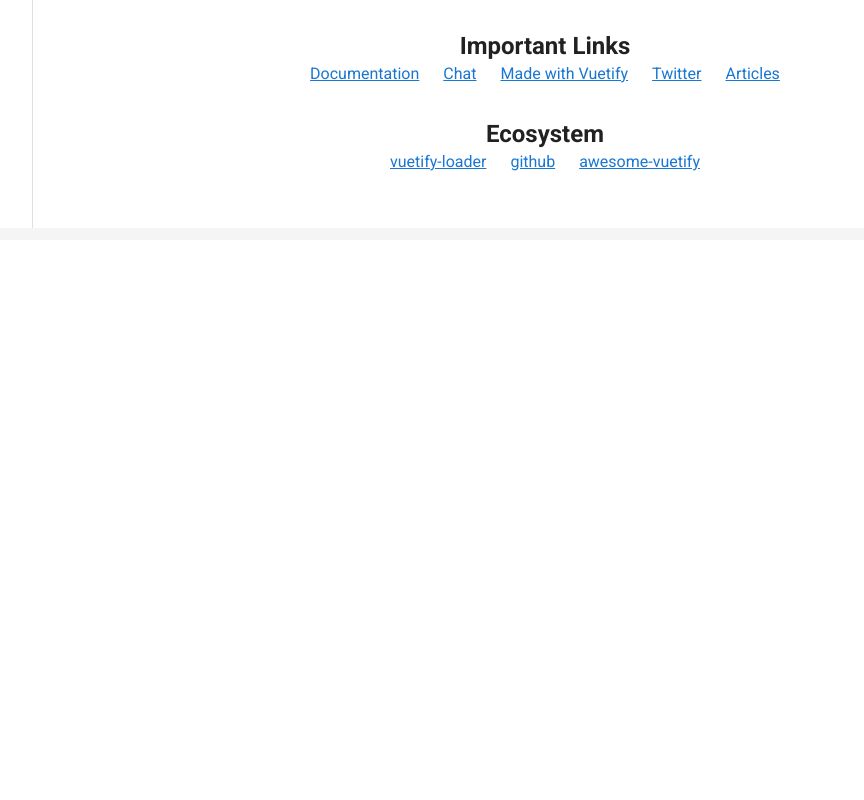
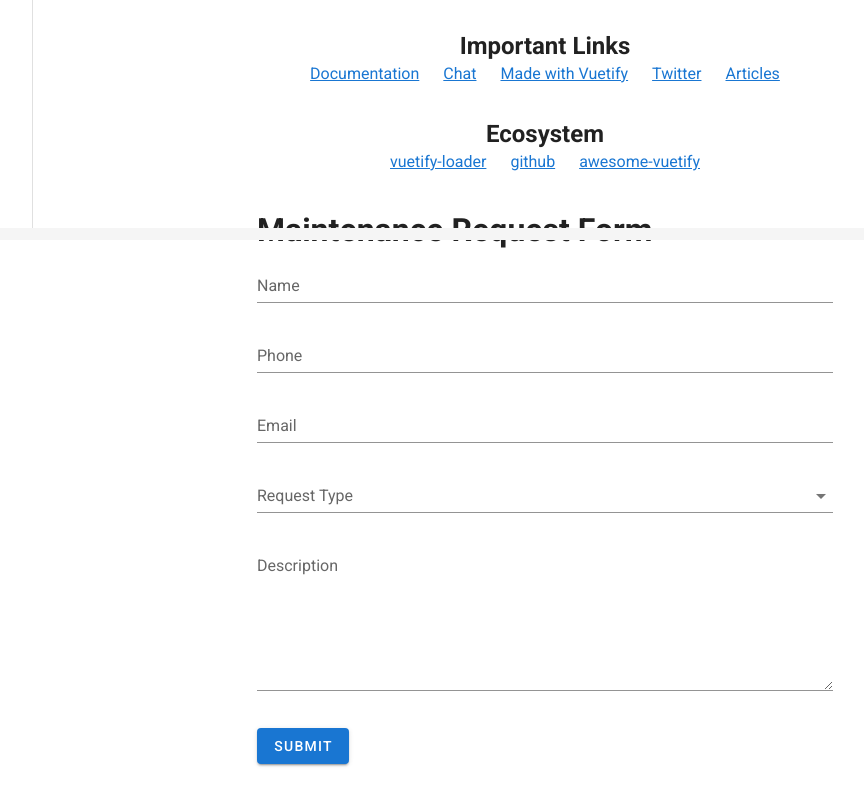
Before and after one commit to narroyo01/Rental-Property, a Vue app in the folder vue/: page / in a window 1280 px wide. Shown: the part 560-1360 px from the top of the page, without its empty margins (223-1087 px from the left). Before the commit the page ends 800 px from the top, so only its background shows below. Built offline with nearby package versions, Linux system fonts and the light colour scheme.

Commit message:
request maintenance component

```diff
--- /dev/null
+++ b/vue/src/components/RequestMaintenanceForm.vue
@@ -0,0 +1,120 @@
+<template>
+  <v-container id="form">
+    <v-form @submit.prevent="submit" >
+      <h1 id="header">Maintenance Request Form</h1>
+      <v-text-field
+        :loading="loading"
+        :rules="rulesName"
+        label="Name"
+        v-model="request.name"
+      ></v-text-field>
+      <v-text-field
+        :loading="loading"
+        :rules="rulesPhone"
+        label="Phone"
+        v-model="request.phone"
+      ></v-text-field>
+      <v-text-field
+        :loading="loading"
+        :rules="rulesEmail"
+        label="Email"
+        v-model="request.email"
+      ></v-text-field>
+      <v-select
+        :items="types"
+        :rules="rulesSelect"
+        label="Request Type"
+        v-model="request.type"
+        required
+      ></v-select>
+      <v-textarea
+        :loading="loading"
+        :rules="rulesDescription"
+        label="Description"
+        v-model="request.description"
+      ></v-textarea>
+      <v-btn class="mt-4" elevation="2" color="primary" type="submit"
+        >Submit</v-btn
+      >
+    </v-form>
+  </v-container>
+</template>
+
+<script>
+export default {
+  name: "RequestMaintenanceForm",
+  components: {},
+  data() {
+    return {
+      request: {
+        name: "",
+        email: "",
+        phone: "",
+        type: "",
+        description: "",
+      },
+      invalidCredentials: false,
+      loading: false,
+      rulesName: [
+        (value) => !!value || "Required",
+        (value) => (value || "").length <= 30 || "Max 30 characters",
+        (value) => (value || "").length > 2 || "Min 3 characters",
+      ],
+      rulesPhone: [
+        (value) => !!value || "Required",
+      ],
+      rulesEmail: [
+        (value) => !!value || "Required",
+        (value) => this.validateEmail(value) || "Invalid Phone Number",
+      ],
+      rulesDescription: [
+        (value) => !!value || "Required",
+        (value) => (value || "").length <= 150 || "Max 150 characters",
+        (value) => (value || "").length > 20 || "Min 20 characters",
+      ],
+      rulesSelect:[
+        (value) => !!value || "Required"
+      ],
+      types: [
+        "Plumbing",
+        "Structural",
+        "Electrical",
+        "HVAC",
+        "Exterior",
+        "Other",
+      ],
+    };
+  },
+  methods: {
+    phonenumber(inputtxt) {
+      var phoneno = /^\(?([0-9]{3})\)?[-. ]?([0-9]{3})[-. ]?([0-9]{4})$/;
+      if (inputtxt.value.match(phoneno)) {
+        return true;
+      } else {
+        alert("Invalid Number");
+        return false;
+      }
+    },
+    validateEmail(email) {
+      return String(email)
+        .toLowerCase()
+        .match(
+          /^(([^<>()[\]\\.,;:\s@"]+(\.[^<>()[\]\\.,;:\s@"]+)*)|(".+"))@((\[[0-9]{1,3}\.[0-9]{1,3}\.[0-9]{1,3}\.[0-9]{1,3}\])|(([a-zA-Z\-0-9]+\.)+[a-zA-Z]{2,}))$/
+        );
+    },
+    submit(){
+
+    }
+  },
+};
+</script>
+
+<style scoped>
+#form {
+  max-width: 600px;
+};
+
+/* #header{
+  text-align: center;
+} */
+</style>
--- a/vue/src/router/index.js
+++ b/vue/src/router/index.js
@@ -7,6 +7,7 @@
 import AddProperty from '../views/AddProperty.vue'
 import store from '../store/index'
 import ViewMaintenanceRequests from '../views/ViewMaintenanceRequests.vue'
+
 
 Vue.use(Router)
 
@@ -68,7 +69,7 @@
       name: "maintenance-request",
       component: ViewMaintenanceRequests,
       meta: {
-        requiresAuth: false
+        requiresAuth: true
       }
     },
   ]
--- a/vue/src/views/Home.vue
+++ b/vue/src/views/Home.vue
@@ -1,15 +1,20 @@
 <template>
-  <hello-world />
+  <div>
+    <hello-world />
+    <request-maintenance-form />
+  </div>
 </template>
 
 <script>
-  import HelloWorld from '../components/HelloWorld'
+import HelloWorld from "../components/HelloWorld";
+import RequestMaintenanceForm from "../components/RequestMaintenanceForm";
 
-  export default {
-    name: 'Home',
+export default {
+  name: "Home",
 
-    components: {
-      HelloWorld,
-    },
-  }
+  components: {
+    HelloWorld,
+    RequestMaintenanceForm,
+  },
+};
 </script>
```
